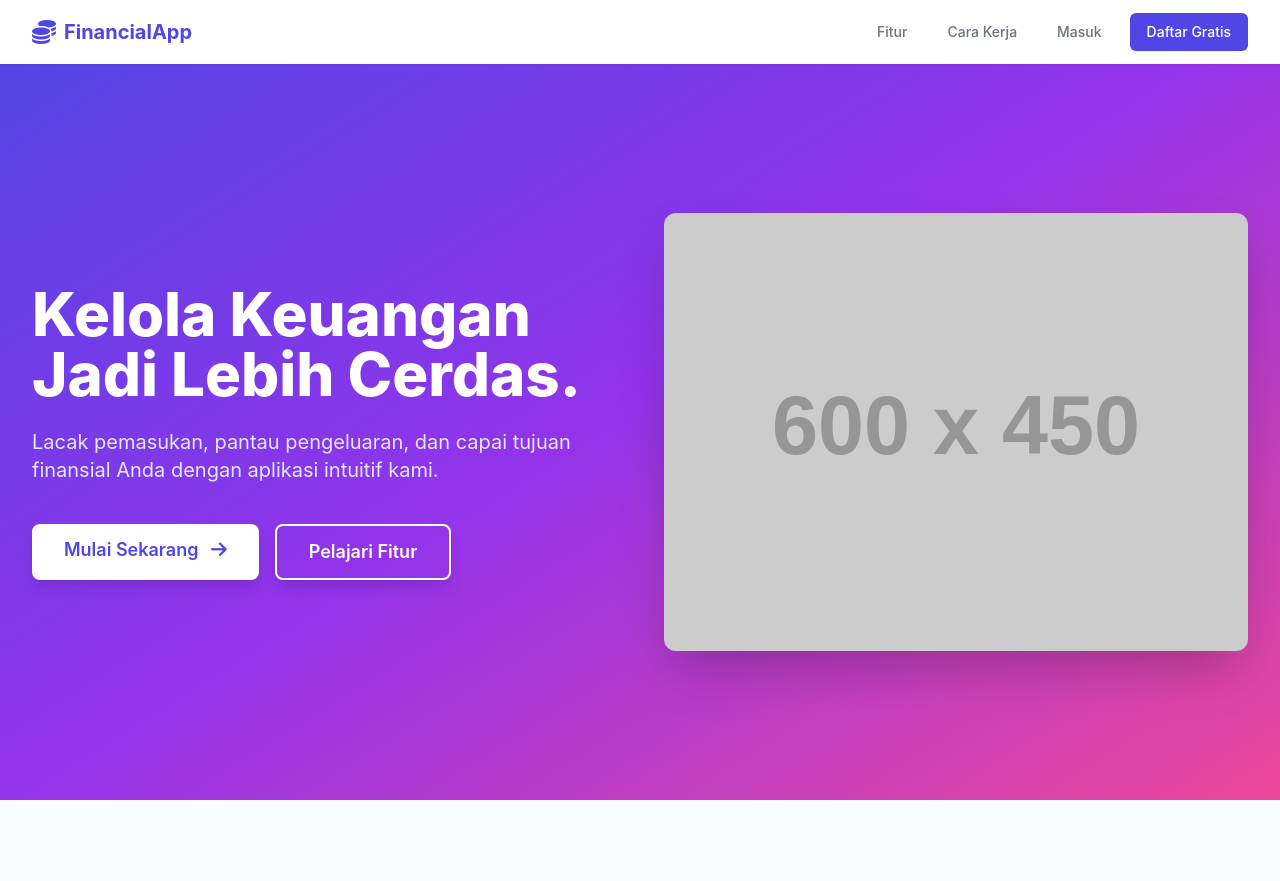
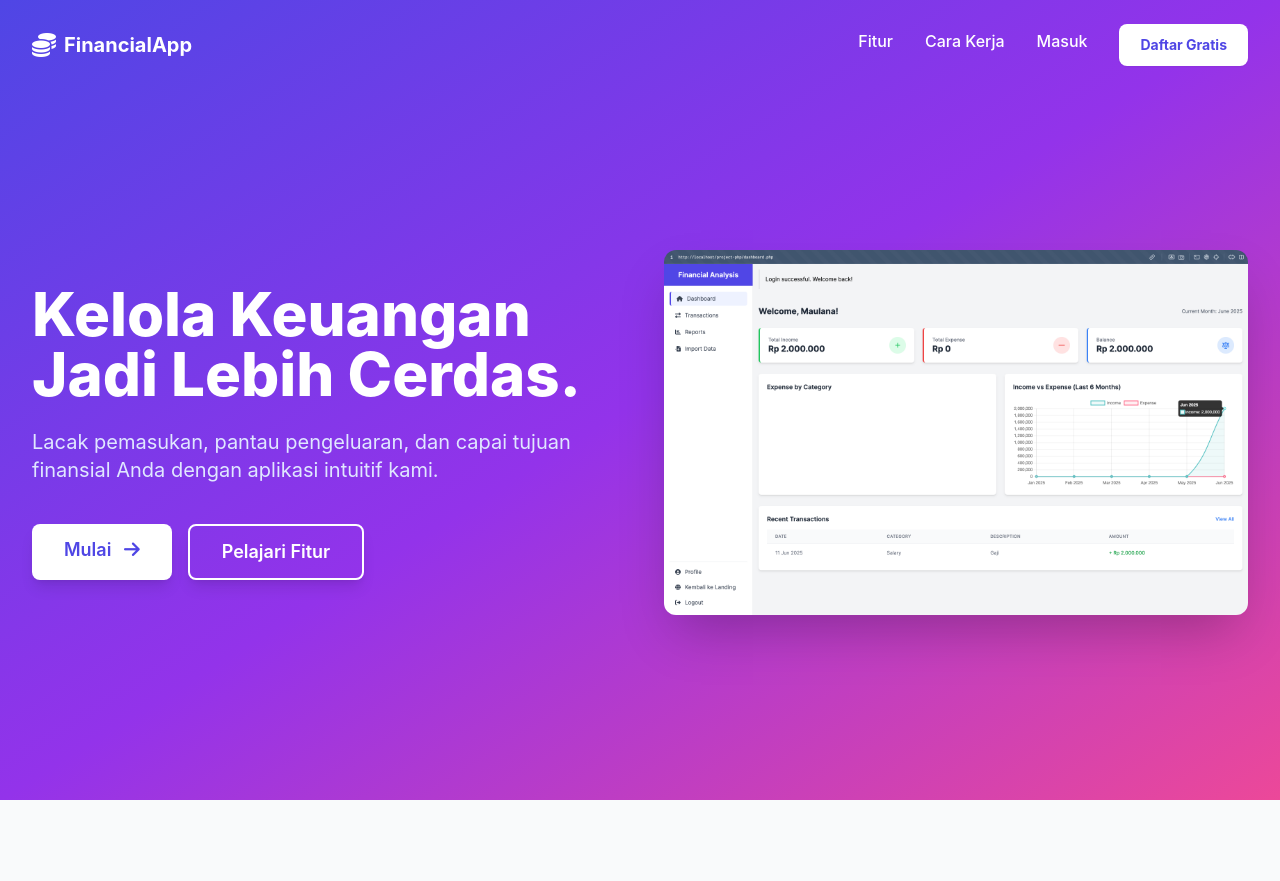
Before and after one commit to maulana-tech/project-php, a PHP site: page /landing.php in a window 1280 px wide. Shown: the top 881 px of the page. Run offline with PHP 8.4, Linux system fonts and the light colour scheme; grey boxes labelled with a size stand in for pictures from a placeholder-image service; some libraries are stand-ins or nearby versions.

Commit message:
Refactor code structure for improved readability and maintainability

```diff
--- a/includes/header.php
+++ b/includes/header.php
@@ -32,7 +32,10 @@ if (!defined('SITE_URL')) {
             background-color: #f9fafb;
         }
         .active-nav-link {
-            @apply bg-indigo-50 text-indigo-600 border-l-4 border-indigo-600;
+            background-color: #eef2ff; /* Tailwind bg-indigo-50 */
+            color: #4f46e5;            /* Tailwind text-indigo-600 */
+            border-left-width: 4px;    /* Tailwind border-l-4 */
+            border-left-color: #4f46e5;/* Tailwind border-indigo-600 */
         }
     </style>
 </head>
--- a/includes/landing_navigation.php
+++ b/includes/landing_navigation.php
@@ -1,91 +1,195 @@
 <?php
-// File ini berisi navigasi untuk landing page
-
 // Pastikan file ini hanya diakses melalui include
 if (!defined('SITE_URL')) {
     exit('Akses langsung ke file ini tidak diizinkan');
 }
 ?>
 
-<!-- Landing Page Specific Navigation -->
-<nav class="bg-white shadow-sm fixed w-full z-20 top-0">
+<style>
+    /* Transisi untuk header saat scroll */
+    #landing-header {
+        transition: background-color 0.4s ease, box-shadow 0.4s ease, padding 0.4s ease;
+    }
+    #landing-header.scrolled {
+        color: rgb(59, 30, 218);
+        background-color: rgba(255, 255, 255, 0.15);
+        -webkit-backdrop-filter: blur(10px);
+        backdrop-filter: blur(10px);
+        border-bottom: 1px solid rgba(255, 255, 255, 0.2);
+        box-shadow: 0 4px 30px rgba(0, 0, 0, 0.1);
+
+
+        padding-top: 0.75rem;
+        padding-bottom: 0.75rem;
+    }
+    #landing-header.scrolled .nav-link {
+        color: #374151; /* Gray-700 */
+    }
+    #landing-header.scrolled .nav-link:hover {
+        color: #4f46e5; /* Indigo-600 */
+    }
+
+    .nav-link {
+        position: relative;
+        padding-bottom: 8px;
+    }
+    .nav-link::after {
+        content: '';
+        position: absolute;
+        bottom: 0;
+        left: 0;
+        width: 0;
+        height: 2px;
+        background-color:rgb(62, 53, 232); /* Indigo-600 */
+        transition: width 0.3s ease-out;
+    }
+    .nav-link:hover::after, .nav-link.active::after {
+        width: 100%;
+    }
+    #landing-header.scrolled .nav-link:hover {
+        color:rgb(39, 72, 233);
+    }
+
+    /* Styling untuk menu mobile slide-in */
+    #mobile-landing-menu {
+        position: fixed;
+        top: 0;
+        right: -100%;
+        width: 80%;
+        max-width: 320px;
+        height: 100%;
+        background-color: white;
+        box-shadow: -5px 0 15px rgba(0,0,0,0.1);
+        transition: right 0.4s cubic-bezier(0.25, 0.46, 0.45, 0.94);
+        z-index: 100;
+    }
+    #mobile-landing-menu.open {
+        right: 0;
+    }
+
+    #mobile-menu-overlay {
+        position: fixed;
+        top: 0;
+        left: 0;
+        width: 100%;
+        height: 100%;
+        background-color: rgba(0,0,0,0.5);
+        opacity: 0;
+        visibility: hidden;
+        transition: opacity 0.4s ease, visibility 0.4s ease;
+        z-index: 99;
+    }
+    #mobile-menu-overlay.open {
+        opacity: 1;
+        visibility: visible;
+    }
+
+    .hamburger-icon .line {
+        transition: transform 0.3s ease, opacity 0.3s ease;
+    }
+    .hamburger-icon.open .line-1 {
+        transform: translateY(7px) rotate(45deg);
+    }
+    .hamburger-icon.open .line-2 {
+        opacity: 0;
+    }
+    .hamburger-icon.open .line-3 {
+        transform: translateY(-7px) rotate(-45deg);
+    }
+    #landing-header.scrolled .hamburger-icon .line {
+        background-color:rgb(59, 30, 218);
+    }
+</style>
+
+<header id="landing-header" class="fixed w-full z-20 top-0 text-white py-6">
     <div class="container mx-auto px-4 sm:px-6 lg:px-8">
-        <div class="flex items-center justify-between h-16">
-            <div class="flex items-center">
+        <div class="flex items-center justify-between">
             <a href="<?php echo SITE_URL; ?>/" class="flex-shrink-0 flex items-center">
-                    <i class="fas fa-coins text-indigo-600 text-2xl mr-2"></i>
-                    <span class="font-bold text-xl text-indigo-600">FinancialApp</span>
+                <i class="fas fa-coins text-2xl mr-2 transition-colors duration-300"></i>
+                <span class="font-bold text-xl transition-colors duration-300">FinancialApp</span>
+            </a>
+
+            <div class="hidden md:flex items-center space-x-8">
+                <a href="#features" class="nav-link font-medium">Fitur</a>
+                <a href="#how-it-works" class="nav-link font-medium">Cara Kerja</a>
+                <a href="<?php echo SITE_URL; ?>/auth/login.php" class="nav-link font-medium">Masuk</a>
+                <a href="<?php echo SITE_URL; ?>/auth/register.php" class="ml-4 inline-flex items-center justify-center px-5 py-2.5 border border-transparent rounded-lg text-sm font-bold text-indigo-600 bg-white shadow-sm hover:bg-gray-100 transition-transform transform hover:scale-105">
+                    Daftar Gratis
                 </a>
             </div>
-            <div class="hidden md:block">
-                <div class="ml-10 flex items-baseline space-x-4">
-                    <a href="#features" class="text-gray-500 hover:text-indigo-600 px-3 py-2 rounded-md text-sm font-medium">Fitur</a>
-                    <a href="#how-it-works" class="text-gray-500 hover:text-indigo-600 px-3 py-2 rounded-md text-sm font-medium">Cara Kerja</a>
-                    <a href="<?php echo SITE_URL; ?>/auth/login.php" class="text-gray-500 hover:text-indigo-600 px-3 py-2 rounded-md text-sm font-medium">Masuk</a>
-                    <a href="<?php echo SITE_URL; ?>/auth/register.php" class="ml-4 inline-flex items-center justify-center px-4 py-2 border border-transparent rounded-md shadow-sm text-sm font-medium text-white bg-indigo-600 hover:bg-indigo-700">
+
+            <div class="md:hidden">
+                <button type="button" id="mobile-menu-button" class="hamburger-icon inline-flex items-center justify-center p-2 rounded-md focus:outline-none" aria-controls="mobile-landing-menu" aria-expanded="false">
+                    <span class="sr-only">Buka menu</span>
+                    <div class="space-y-1.5">
+                        <span class="line line-1 block w-6 h-0.5 bg-white"></span>
+                        <span class="line line-2 block w-6 h-0.5 bg-white"></span>
+                        <span class="line line-3 block w-6 h-0.5 bg-white"></span>
+                    </div>
+                </button>
+            </div>
+        </div>
+    </div>
+</header>
+
+<div id="mobile-menu-overlay"></div>
+<div id="mobile-landing-menu" class="flex flex-col p-6">
+    <h3 class="font-bold text-2xl text-indigo-600 mb-8">Menu</h3>
+    <a href="#features" class="mobile-nav-link block py-3 text-lg text-gray-700 hover:text-indigo-600">Fitur</a>
+    <a href="#how-it-works" class="mobile-nav-link block py-3 text-lg text-gray-700 hover:text-indigo-600">Cara Kerja</a>
+    <a href="<?php echo SITE_URL; ?>/auth/login.php" class="mobile-nav-link block py-3 text-lg text-gray-700 hover:text-indigo-600">Masuk</a>
+    <div class="mt-auto">
+        <a href="<?php echo SITE_URL; ?>/auth/register.php" class="block w-full px-4 py-3 text-center text-base font-medium text-white bg-indigo-600 hover:bg-indigo-700 rounded-lg shadow-sm">
             Daftar Gratis
         </a>
     </div>
 </div>
-            <div class="-mr-2 flex md:hidden">
-                <!-- Mobile menu button -->
-                <button type="button" id="mobile-landing-menu-button" class="bg-white inline-flex items-center justify-center p-2 rounded-md text-gray-400 hover:text-gray-500 hover:bg-gray-100 focus:outline-none focus:ring-2 focus:ring-inset focus:ring-indigo-500" aria-controls="mobile-landing-menu" aria-expanded="false">
-                    <span class="sr-only">Open main menu</span>
-                    <i class="fas fa-bars text-xl"></i>
-                </button>
-            </div>
-        </div>
-    </div>
 
-    <!-- Mobile menu, show/hide based on menu state. -->
-    <div class="md:hidden hidden" id="mobile-landing-menu">
-        <div class="px-2 pt-2 pb-3 space-y-1 sm:px-3">
-            <a href="#features" class="text-gray-700 hover:bg-indigo-50 hover:text-indigo-700 block px-3 py-2 rounded-md text-base font-medium">Fitur</a>
-            <a href="#how-it-works" class="text-gray-700 hover:bg-indigo-50 hover:text-indigo-700 block px-3 py-2 rounded-md text-base font-medium">Cara Kerja</a>
-            <a href="<?php echo SITE_URL; ?>/auth/login.php" class="text-gray-700 hover:bg-indigo-50 hover:text-indigo-700 block px-3 py-2 rounded-md text-base font-medium">Masuk</a>
-        </div>
-        <div class="pt-4 pb-3 border-t border-gray-200">
-            <div class="px-2">
-                <a href="<?php echo SITE_URL; ?>/auth/register.php" class="block w-full px-4 py-2 text-center text-base font-medium text-white bg-indigo-600 hover:bg-indigo-700 rounded-md shadow-sm">
-                    Daftar Gratis
-                </a>
-            </div>
-        </div>
-    </div>
-</nav>
-
-<!-- JavaScript for mobile menu toggle for landing page -->
 <script>
 document.addEventListener('DOMContentLoaded', function () {
-        const menuButton = document.getElementById('mobile-landing-menu-button');
-        const mobileMenu = document.getElementById('mobile-landing-menu');
-
-        if (menuButton && mobileMenu) {
-            menuButton.addEventListener('click', function () {
-                const expanded = this.getAttribute('aria-expanded') === 'true' || false;
-                this.setAttribute('aria-expanded', !expanded);
-                mobileMenu.classList.toggle('hidden');
-                // Toggle icon
-                const icon = this.querySelector('i');
-                if (icon.classList.contains('fa-bars')) {
-                    icon.classList.remove('fa-bars');
-                    icon.classList.add('fa-times');
+    // === Efek Header saat Scroll ===
+    const header = document.getElementById('landing-header');
+    window.addEventListener('scroll', function () {
+        if (window.scrollY > 50) {
+            header.classList.add('scrolled');
         } else {
-                    icon.classList.remove('fa-times');
-                    icon.classList.add('fa-bars');
+            header.classList.remove('scrolled');
         }
     });
+
+    // === Logika Menu Mobile ===
+    const menuButton = document.getElementById('mobile-menu-button');
+    const mobileMenu = document.getElementById('mobile-landing-menu');
+    const overlay = document.getElementById('mobile-menu-overlay');
+    const mobileLinks = document.querySelectorAll('.mobile-nav-link');
+
+    function toggleMenu() {
+        menuButton.classList.toggle('open');
+        mobileMenu.classList.toggle('open');
+        overlay.classList.toggle('open');
     }
 
-        // Smooth scroll for anchor links
+    menuButton.addEventListener('click', toggleMenu);
+    overlay.addEventListener('click', toggleMenu);
+
+    // Menutup menu saat tautan di dalamnya diklik
+    mobileLinks.forEach(link => {
+        link.addEventListener('click', function() {
+            // Cek jika menu terbuka sebelum menutupnya
+            if (mobileMenu.classList.contains('open')) {
+                toggleMenu();
+            }
+        });
+    });
+
+    // === Smooth scroll untuk anchor links ===
     document.querySelectorAll('a[href^="#"]').forEach(anchor => {
         anchor.addEventListener('click', function (e) {
             e.preventDefault();
             const targetId = this.getAttribute('href');
             const targetElement = document.querySelector(targetId);
             if (targetElement) {
-                    // Calculate offset for fixed header
-                    const headerOffset = document.querySelector('nav').offsetHeight || 64; // 64px is h-16
+                const headerOffset = header.classList.contains('scrolled') ? header.offsetHeight : 0;
                 const elementPosition = targetElement.getBoundingClientRect().top;
                 const offsetPosition = elementPosition + window.pageYOffset - headerOffset;
 
@@ -93,10 +197,6 @@ if (!defined('SITE_URL')) {
                     top: offsetPosition,
                     behavior: "smooth"
                 });
-                    // Close mobile menu if open
-                    if (mobileMenu && !mobileMenu.classList.contains('hidden')) {
-                         menuButton.click(); // Simulate click to close
-                    }
             }
         });
     });
--- a/includes/routes.php
+++ b/includes/routes.php
@@ -56,36 +56,44 @@ function redirect_to($routeName, $params = []) {
 }
 
 /**
- * Check if current page matches a route pattern
- *
- * @param string $routeName The route constant name to check against
+ * Check if current page matches a route pattern (REVISED FUNCTION)
+ * * @param string $routeName The route constant name to check against
  * @return bool True if current page matches the route
  */
 function is_route_active($routeName) {
-    $route = constant($routeName);
-    $currentPath = $_SERVER['PHP_SELF'];
+    // Get the path part of the SITE_URL (e.g., /project-php)
+    $site_path = rtrim(parse_url(SITE_URL, PHP_URL_PATH), '/');
 
-    // Handle special cases for index/dashboard
-    if ($routeName === 'ROUTE_DASHBOARD' && (basename($currentPath) === 'dashboard.php' || basename($currentPath) === 'index.php')) {
+    // Get the current script's path relative to the domain root (e.g., /project-php/dashboard.php)
+    $current_path = parse_url($_SERVER['REQUEST_URI'], PHP_URL_PATH);
+
+    // Get the path part of the route we are checking
+    $route_path = parse_url(constant($routeName), PHP_URL_PATH);
+
+    // Special case for Dashboard: active for both dashboard.php and index.php (when logged in)
+    if ($routeName === 'ROUTE_DASHBOARD') {
+        $dashboard_path = parse_url(ROUTE_DASHBOARD, PHP_URL_PATH);
+        $index_path = parse_url(ROUTE_INDEX, PHP_URL_PATH);
+        return in_array($current_path, [$dashboard_path, $index_path]);
+    }
+
+    // For other routes, check if the current path is within the route's "directory"
+    // e.g., current path '/project-php/transactions/create.php' should match route for '/project-php/transactions/index.php'
+    $route_dir = dirname($route_path);
+
+    // Check if the current path starts with the route's directory path.
+    // The `+1` is to include the trailing slash for an exact directory match.
+    if (substr($current_path, 0, strlen($route_dir) + 1) === $route_dir . '/') {
         return true;
     }
 
-    // Check if the route path matches the current path
-    if (strpos($currentPath, parse_url($route, PHP_URL_PATH)) !== false) {
-        return true;
-    }
+    return false;
+}
 
-    // Check for section matches (e.g., /transactions/, /reports/, etc.)
-    $routeSection = explode('/', parse_url($route, PHP_URL_PATH))[1] ?? '';
-    $currentSection = explode('/', $currentPath)[1] ?? '';
-
-    return $routeSection && $routeSection === $currentSection;
-}
 
 /**
  * Get the active class if the current route matches
- *
- * @param string $routeName The route constant name to check
+ * * @param string $routeName The route constant name to check
  * @param string $className The class to return if route is active
  * @return string The active class name or empty string
  */
--- a/landing.php
+++ b/landing.php
@@ -45,19 +45,19 @@ $page_title = 'Selamat Datang di Analisis Keuangan Pribadi Anda';
                     </p>
                     <div class="flex flex-col sm:flex-row justify-center md:justify-start space-y-4 sm:space-y-0 sm:space-x-4">
                         <a href="<?php echo SITE_URL; ?>/auth/register.php" class="bg-white text-indigo-600 hover:bg-opacity-90 font-semibold py-3 px-8 rounded-lg text-lg shadow-lg transform hover:scale-105 transition duration-300 ease-in-out">
-                            Mulai Sekarang <i class="fas fa-arrow-right ml-2"></i>
+                            Mulai <i class="fas fa-arrow-right ml-2"></i>
                         </a>
                         <a href="#features" class="bg-transparent border-2 border-white hover:bg-white hover:text-indigo-600 font-semibold py-3 px-8 rounded-lg text-lg shadow-lg transform hover:scale-105 transition duration-300 ease-in-out">
                             Pelajari Fitur
                         </a>
                     </div>
                 </div>
-                <div class="hidden md:block">
-                    <img src="https://placehold.co/600x450/ffffff/6366f1?text=Visualisasi+Keuangan+Anda&font=raleway"
-                         alt="Ilustrasi Manajemen Keuangan"
-                         class="rounded-xl shadow-2xl transform hover:scale-105 transition-transform duration-500 ease-out"
+                <div class="hidden md:block transform transition-transform duration-500 hover:scale-105" id="image-container">
+                    <img id="interactive-image"
+                        src="<?php echo SITE_URL; ?>/assets/images/dashboard.png"
+                        alt="Ilustrasi Fitur Aplikasi"
+                        class="rounded-xl shadow-2xl transition-opacity duration-500 ease-in-out"
                         onerror="this.src='https://placehold.co/600x450/ffffff/6366f1?text=Manajemen+Keuangan'">
-                         <!-- Path gambar asli: <?php echo SITE_URL; ?>/assets/images/finance-illustration.svg -->
                 </div>
             </div>
         </div>
@@ -180,7 +180,7 @@ $page_title = 'Selamat Datang di Analisis Keuangan Pribadi Anda';
                 Bergabunglah dengan ribuan pengguna yang telah merasakan kemudahan mengelola finansial pribadi.
             </p>
             <a href="<?php echo SITE_URL; ?>/auth/register.php" class="bg-white text-indigo-700 hover:bg-opacity-90 font-bold py-4 px-10 rounded-lg text-lg shadow-xl transform hover:scale-105 transition duration-300 ease-in-out">
-                Daftar Gratis Sekarang
+                Coba Sekarang <i class="fas fa-arrow-right ml-2"></i>
             </a>
         </div>
     </section>
@@ -219,9 +219,9 @@ $page_title = 'Selamat Datang di Analisis Keuangan Pribadi Anda';
                 <div>
                     <h3 class="text-lg font-semibold text-white mb-4">Hubungi Kami</h3>
                     <ul class="space-y-2 text-sm">
-                        <li><i class="fas fa-envelope mr-2 text-indigo-400"></i> support@financialapp.com</li>
+                        <li><i class="fas fa-envelope mr-2 text-indigo-400"></i> firdaussyah03@gmail.com</li>
                         <li><i class="fas fa-phone mr-2 text-indigo-400"></i> +62 21 1234 5678</li>
-                        <li><i class="fas fa-map-marker-alt mr-2 text-indigo-400"></i> Jakarta, Indonesia</li>
+                        <li><i class="fas fa-map-marker-alt mr-2 text-indigo-400"></i> Yogyakarta, Indonesia</li>
                     </ul>
                 </div>
             </div>
@@ -232,8 +232,9 @@ $page_title = 'Selamat Datang di Analisis Keuangan Pribadi Anda';
     </footer>
 
     <script>
-    // Mobile menu toggle for landing page
 document.addEventListener('DOMContentLoaded', function () {
+    // Bagian 1: Logika untuk Mobile Menu & Smooth Scroll
+
     const menuButton = document.getElementById('mobile-landing-menu-button');
     const mobileMenu = document.getElementById('mobile-landing-menu');
 
@@ -242,7 +243,7 @@ $page_title = 'Selamat Datang di Analisis Keuangan Pribadi Anda';
             const expanded = this.getAttribute('aria-expanded') === 'true' || false;
             this.setAttribute('aria-expanded', !expanded);
             mobileMenu.classList.toggle('hidden');
-                // Toggle icon
+
             const icon = this.querySelector('i');
             if (icon.classList.contains('fa-bars')) {
                 icon.classList.remove('fa-bars');
@@ -254,15 +255,13 @@ $page_title = 'Selamat Datang di Analisis Keuangan Pribadi Anda';
         });
     }
 
-        // Smooth scroll for anchor links
     document.querySelectorAll('a[href^="#"]').forEach(anchor => {
         anchor.addEventListener('click', function (e) {
             e.preventDefault();
             const targetId = this.getAttribute('href');
             const targetElement = document.querySelector(targetId);
             if (targetElement) {
-                    // Calculate offset for fixed header
-                    const headerOffset = document.querySelector('nav').offsetHeight || 64; // 64px is h-16
+                const headerOffset = document.querySelector('nav').offsetHeight || 64;
                 const elementPosition = targetElement.getBoundingClientRect().top;
                 const offsetPosition = elementPosition + window.pageYOffset - headerOffset;
 
@@ -270,13 +269,56 @@ $page_title = 'Selamat Datang di Analisis Keuangan Pribadi Anda';
                     top: offsetPosition,
                     behavior: "smooth"
                 });
-                    // Close mobile menu if open
+
                 if (mobileMenu && !mobileMenu.classList.contains('hidden')) {
-                         menuButton.click(); // Simulate click to close
+                     menuButton.click(); // Menutup menu mobile jika terbuka
                 }
             }
         });
     });
+
+    // Bagian 2: Logika untuk Galeri Gambar Interaktif
+
+    const imageContainer = document.getElementById('image-container');
+    const imageElement = document.getElementById('interactive-image');
+
+    // Pastikan elemen ada sebelum melanjutkan
+    if (imageContainer && imageElement) {
+        const imagePaths = [
+            '<?php echo SITE_URL; ?>/assets/images/dashboard.png',
+            '<?php echo SITE_URL; ?>/assets/images/transactions.png',
+            '<?php echo SITE_URL; ?>/assets/images/reports.png'
+        ];
+
+        let currentIndex = 0;
+        let intervalId = null;
+
+        function changeImage() {
+            imageElement.style.opacity = '0';
+            setTimeout(() => {
+                currentIndex = (currentIndex + 1) % imagePaths.length;
+                imageElement.src = imagePaths[currentIndex];
+                imageElement.style.opacity = '1';
+            }, 500);
+        }
+
+        imageContainer.addEventListener('mouseover', () => {
+            if (intervalId) clearInterval(intervalId);
+            intervalId = setInterval(changeImage, 2000);
+        });
+
+        imageContainer.addEventListener('mouseout', () => {
+            clearInterval(intervalId);
+            intervalId = null;
+
+            imageElement.style.opacity = '0';
+            setTimeout(() => {
+                currentIndex = 0;
+                imageElement.src = imagePaths[0];
+                imageElement.style.opacity = '1';
+            }, 500);
+        });
+    }
 });
 </script>
 </body>
```
Also changed, not shown: auth/logout.php (+10 -6 lines), includes/navigation.php (+9 -9 lines), assets/images/dashboard.png (added), assets/images/reports.png (added), assets/images/transactions.png (added). Lines whose indentation alone changed are shown as unchanged.
